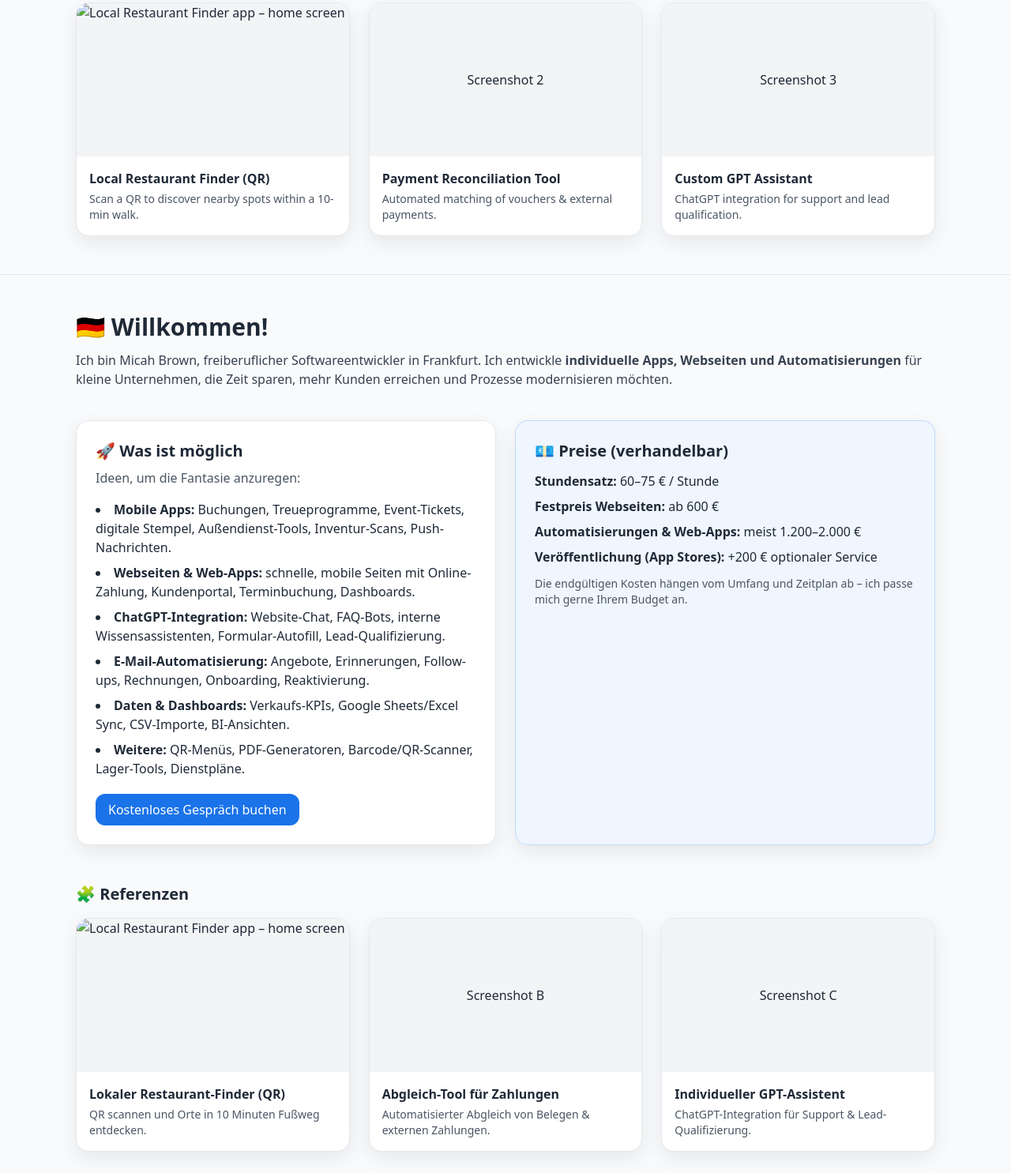
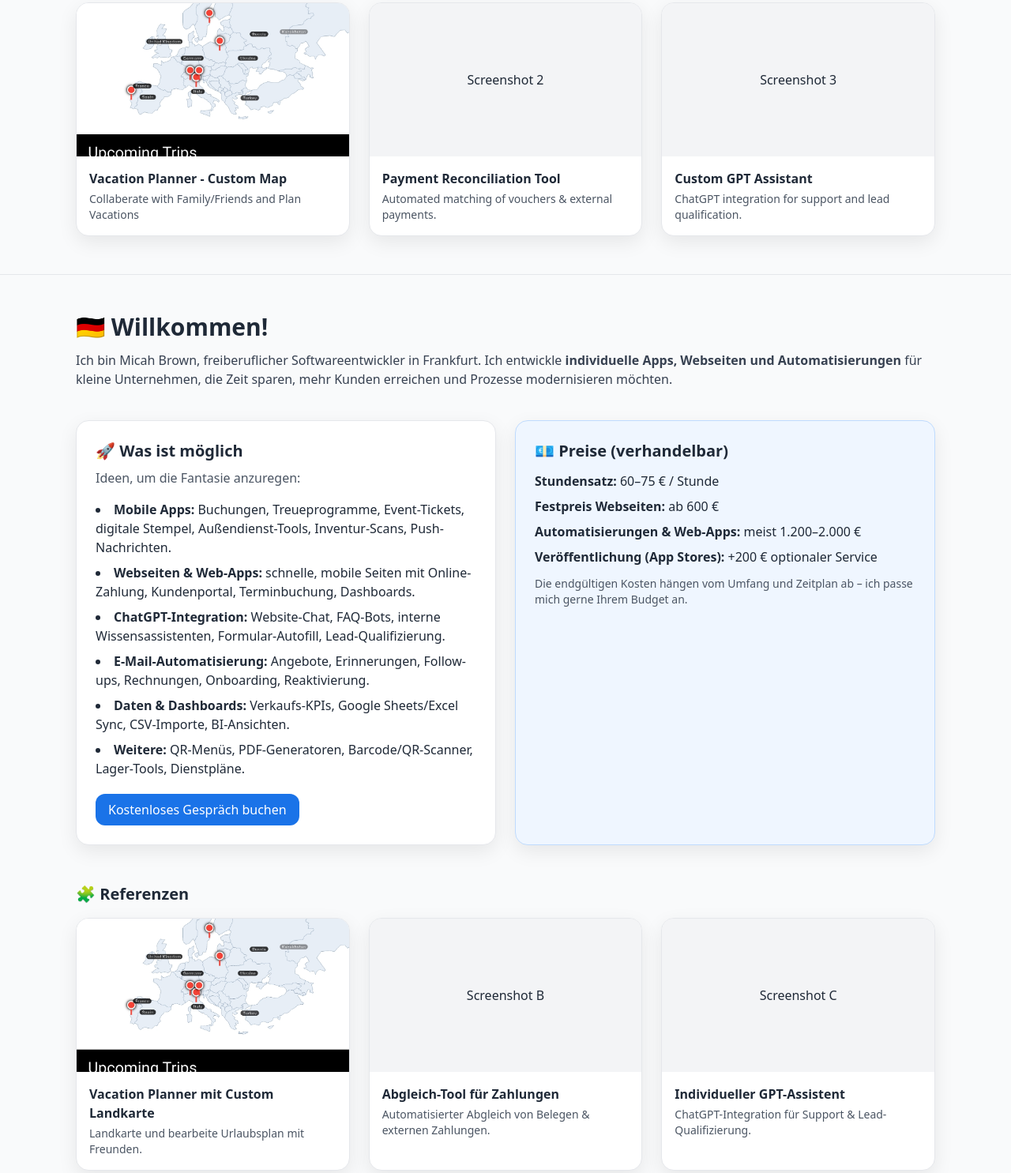
Before and after one commit to McWise02/MicahBrowneK, a plain HTML site: page index.html in a window 1280 px wide. Shown: the part 1477-2962 px from the top of the page at 79% size. Drawn offline with nearby package versions, Linux system fonts and the light colour scheme.

Commit message:
Update image and text for vacation planner card

```diff
--- a/index.html
+++ b/index.html
@@ -118,13 +118,13 @@
         <div class="mt-4 grid sm:grid-cols-2 lg:grid-cols-3 gap-6">
           <!-- Card 1 -->
           <article class="rounded-2xl overflow-hidden bg-white dark:bg-gray-900 border border-gray-200 dark:border-gray-800 shadow-soft">
-            <img src="/assets/restaurant-finder.png"
-               alt="Local Restaurant Finder app – home screen"
+            <img src="/assets/Screenshot_20251105_203410.jpg"
+               alt="Vacation Planner"
                loading="lazy"
                class="aspect-video w-full object-cover bg-gray-100 dark:bg-gray-800" />
             <div class="p-4">
-              <h4 class="font-semibold">Local Restaurant Finder (QR)</h4>
-              <p class="text-sm text-gray-600 dark:text-gray-300 mt-1">Scan a QR to discover nearby spots within a 10-min walk.</p>
+              <h4 class="font-semibold">Vacation Planner - Custom Map</h4>
+              <p class="text-sm text-gray-600 dark:text-gray-300 mt-1">Collaberate with Family/Friends and Plan Vacations</p>
             </div>
           </article>
           <!-- Card 2 -->
@@ -186,13 +186,13 @@
         <p class="mt-2 text-gray-600 dark:text-gray-300"></p>
         <div class="mt-4 grid sm:grid-cols-2 lg:grid-cols-3 gap-6">
           <article class="rounded-2xl overflow-hidden bg-white dark:bg-gray-900 border border-gray-200 dark:border-gray-800 shadow-soft">
-            <img src="/assets/restaurant-finder.png"
-               alt="Local Restaurant Finder app – home screen"
+            <img src="/assets/Screenshot_20251105_203410.jpg"
+               alt="Vacation Planner with custom Map"
                loading="lazy"
                class="aspect-video w-full object-cover bg-gray-100 dark:bg-gray-800" />
             <div class="p-4">
-              <h4 class="font-semibold">Lokaler Restaurant-Finder (QR)</h4>
-              <p class="text-sm text-gray-600 dark:text-gray-300 mt-1">QR scannen und Orte in 10 Minuten Fußweg entdecken.</p>
+              <h4 class="font-semibold">Vacation Planner mit Custom Landkarte</h4>
+              <p class="text-sm text-gray-600 dark:text-gray-300 mt-1">Landkarte und bearbeite Urlaubsplan mit Freunden.</p>
             </div>
           </article>
           <article class="rounded-2xl overflow-hidden bg-white dark:bg-gray-900 border border-gray-200 dark:border-gray-800 shadow-soft">
```
